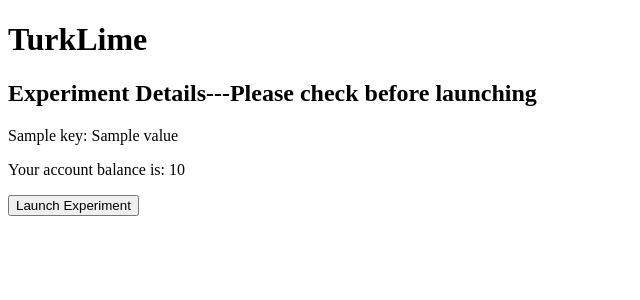
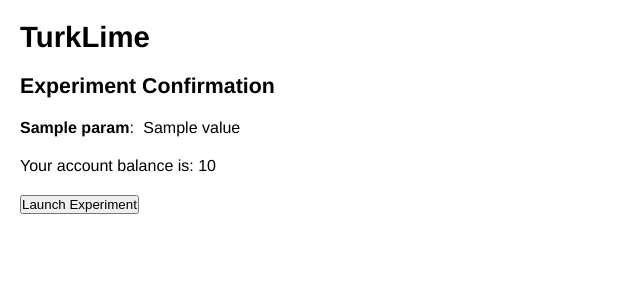
Before and after one commit to johnjosephhorton/TurkLime, a Python web app: template gae_upload/templates/confirmation_form.htm in a window 1280 px wide. Shown: the top 300 px of the page, without its empty margins (0-640 px from the left). Run offline with Jinja, Linux system fonts and the light colour scheme; the template is opened without the code that fills it: most values are stand-ins (such as "Sample title", 1, 10 or a date in 2020).

Commit message:
Add some basic style/layout.

```diff
--- a/gae_upload/static/glike.css
+++ /dev/null
@@ -1,21 +0,0 @@
-a.header_links {
-    FONT-SIZE: 11px;
-    font-family: verdana, arial, sans-serif;
-    COLOR: #7FB4CF;
-    FONT-WEIGHT: BOLD;
-}
-
-a.header_links:link, a.header_links:visited,a.header_links:active {
-    TEXT-DECORATION: none;
-}
-
-a.header_links:hover {
-    TEXT-DECORATION: underline;
-}
-
-.black_text_bold {
-    FONT-SIZE: 11px;
-    COLOR: #000000;
-    font-family: verdana, arial, sans-serif;
-    FONT-WEIGHT:bold
-}
--- /dev/null
+++ b/gae_upload/static/style.css
@@ -0,0 +1,38 @@
+body {
+  margin: 0;
+  font-family: "Helvetica", sans-serif;
+  font-size: 12pt;
+}
+
+h1, h2, form, p, ul, li, input {
+  margin: 0;
+  padding: 0;
+}
+
+h1, h2, p, ul {
+  margin: 20px;
+}
+
+h1 {
+  font-size: 22pt;
+}
+
+h2 {
+  font-size: 16pt;
+}
+
+ul {
+  list-style: none;
+}
+
+li {
+  margin-bottom: 10px;
+}
+
+li .label {
+  font-weight: bold;
+}
+
+li .value {
+  margin-left: 5px;
+}
--- a/gae_upload/templates/_base.htm
+++ b/gae_upload/templates/_base.htm
@@ -2,7 +2,7 @@
 <html>
 <head>
 <title>TurkLime</title>
-<link rel="stylesheet" href="/static/glike.css">
+<link rel="stylesheet" href="/static/style.css">
 </head>
 <body>
 
--- a/gae_upload/templates/confirmation_form.htm
+++ b/gae_upload/templates/confirmation_form.htm
@@ -1,11 +1,13 @@
 {% extends "_base.htm" %}
 
 {% block bodycontent %}
-  <h2>Experiment Details---Please check before launching</h2>
+  <h2>Experiment Confirmation</h2>
 
-{% for param in experiment_params %}
-  <p>{{ param.key|escape }}: {{ param.value|escape }}</p>
-{% endfor %}
+  <ul>
+    {% for param in experiment_params %}
+      <li><span class="label">{{ param.label|escape }}</span>: <span class="value">{{ param.value|escape }}</span></li>
+    {% endfor %}
+  </ul>
 
   <p>Your account balance is: {{ account_balance|escape }}</p>
 
--- a/gae_upload/templates/upload_form.htm
+++ b/gae_upload/templates/upload_form.htm
@@ -1,7 +1,7 @@
 {% extends "_base.htm" %}
 
 {% block bodycontent %}
-  <h2>Upload YAML File with Experiment Details</h2>
+  <h2>Experiment Upload</h2>
 
   <p><a href="/static/example.yaml.txt">Example YAML file</a></p>
 
```
Also changed, not shown: gae_upload/app.py (+13 -1 lines).
